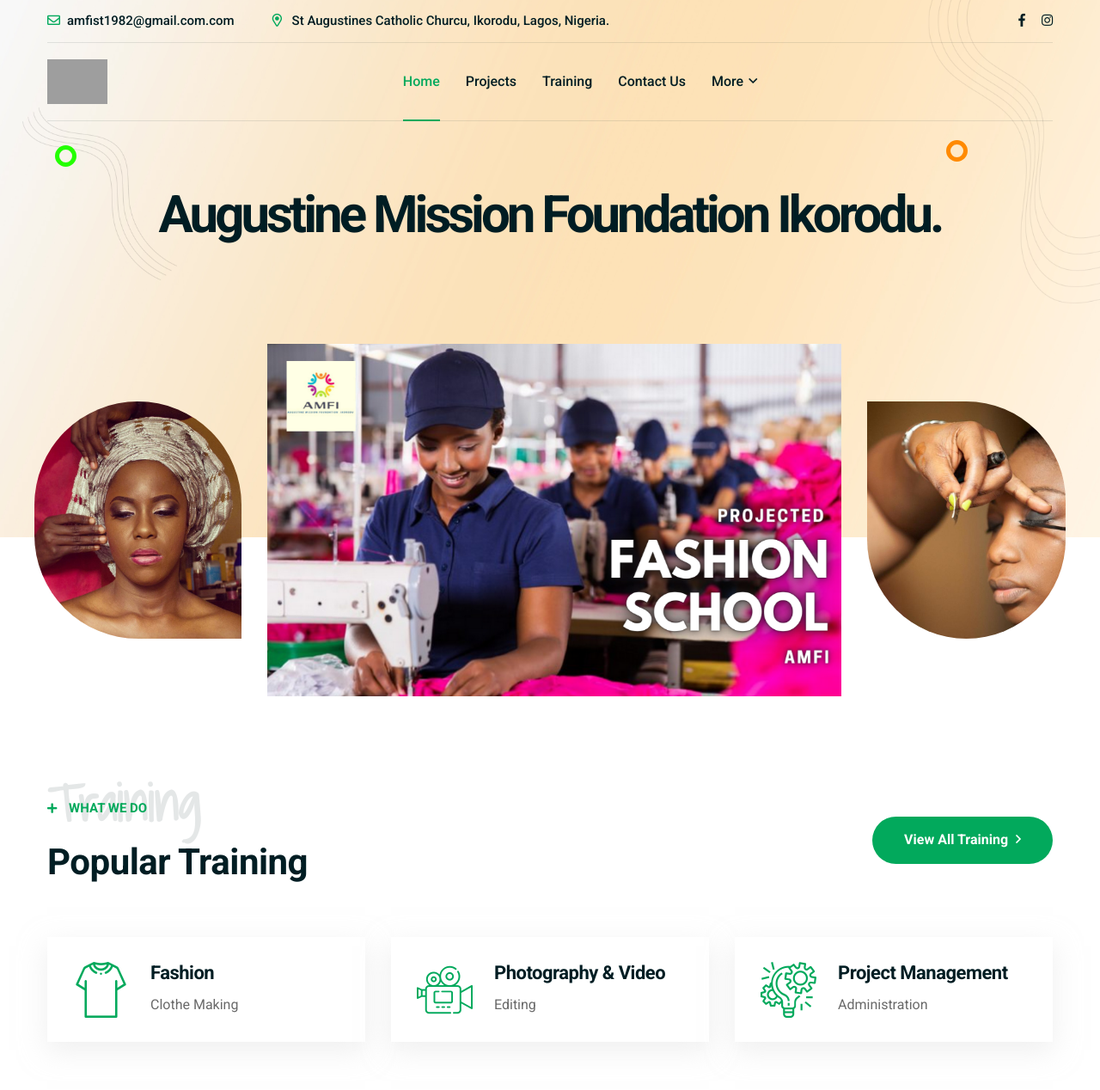
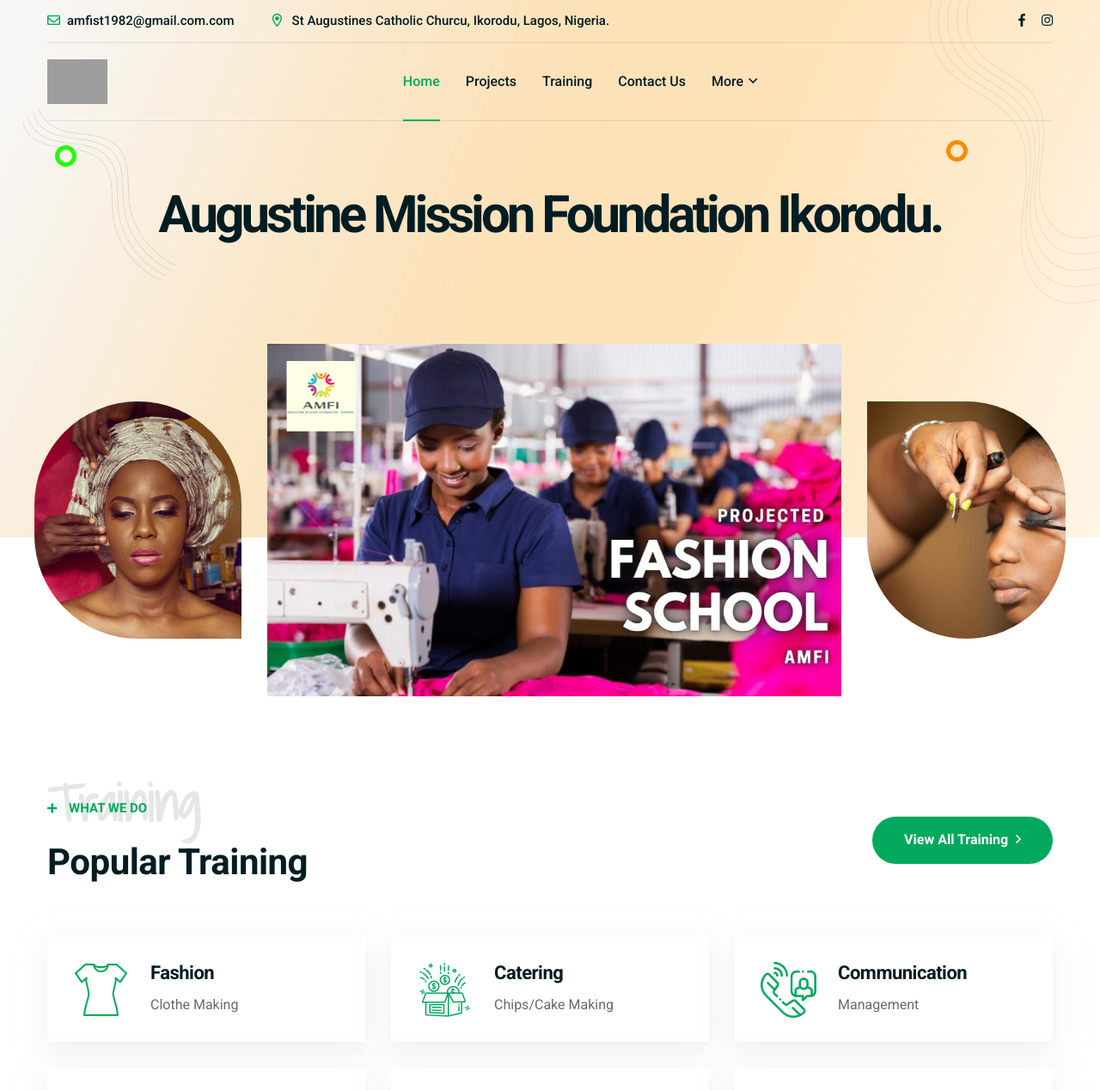
Before and after one commit to anthony-ogoke6/amfi, a Django app: page / in a window 1280 px wide; the page is wider, and only the part inside the window is pictured. Shown: the top 1268 px of that part at 86% size. Run offline with Django 4.2, Linux system fonts and the light colour scheme; data comes from the database, SQL or seed files in the repository; some libraries are stand-ins or nearby versions; some web fonts are replaced; grey boxes are pictures that could not be loaded.

Commit message:
made Training category section more dynamic

```diff
--- a/amfi/home/templates/home/index.html
+++ b/amfi/home/templates/home/index.html
@@ -88,7 +88,7 @@
 				<div class="col-xl-4 col-md-6 col-sm-10 wow fadeInUp" data-wow-delay="0.2s">
 					<div class="fancy-box-item mt-30">
 						<div class="icon">
-							<i class="flaticon-tshirt-1"></i>
+							<i class="flaticon-tshirt"></i>
 						</div>
 						<div class="content">
 							<h4 class="title"><a>Fashion</a></h4>
@@ -99,22 +99,58 @@
 				<div class="col-xl-4 col-md-6 col-sm-10 wow fadeInUp" data-wow-delay="0.3s">
 					<div class="fancy-box-item mt-30">
 						<div class="icon">
-							<i class="flaticon-video-camera"></i>
+							<i class="flaticon-open-box"></i>
 						</div>
 						<div class="content">
-							<h4 class="title"><a>Photography & Video</a></h4>
-							<p>Editing</p>
+							<h4 class="title"><a>Catering</a></h4>
+							<p>Chips/Cake Making</p>
 						</div>
 					</div>
 				</div>
 				<div class="col-xl-4 col-md-6 col-sm-10 wow fadeInUp" data-wow-delay="0.4s">
 					<div class="fancy-box-item mt-30">
 						<div class="icon">
+							<i class="flaticon-phone-call-1"></i>
+						</div>
+						<div class="content">
+							<h4 class="title"><a>Communication</a></h4>
+							<p>Management</p>
+						</div>
+					</div>
+				</div>
+				<div class="col-xl-4 col-md-6 col-sm-10 wow fadeInUp" data-wow-delay="0.4s">
+					<div class="fancy-box-item mt-30">
+						<div class="icon">
+							<i class="flaticon-reading-book"></i>
+						</div>
+						<div class="content">
+							<h4 class="title"><a>Project</a></h4>
+							<p>Writing</p>
+						</div>
+					</div>
+				</div>
+
+
+				<div class="col-xl-4 col-md-6 col-sm-10 wow fadeInUp" data-wow-delay="0.4s">
+					<div class="fancy-box-item mt-30">
+						<div class="icon">
+							<i class="flaticon-video-camera"></i>
+						</div>
+						<div class="content">
+							<h4 class="title"><a>Editing </a></h4>
+							<p>Photography & Video</p>
+						</div>
+					</div>
+				</div>
+
+				<div class="col-xl-4 col-md-6 col-sm-10 wow fadeInUp" data-wow-delay="0.4s">
+					<div class="fancy-box-item mt-30">
+						<div class="icon">
 							<i class="flaticon-project-management"></i>
 						</div>
 						<div class="content">
-							<h4 class="title"><a>Project Management</a></h4>
-							<p>Administration</p>
+							<h4 class="title"><a>Project</a></h4>
+							<p>Management</p>
 						</div>
 					</div>
 				</div>
@@ -193,10 +229,10 @@
 		<div class="container-fluid fluid-extra-padding">
 			<div class="common-heading text-center color-version-white mb-60">
 				<span class="tagline">
-					<i class="fas fa-plus"></i> Training
-					<span class="heading-shadow-text">Our Trainings</span>
+					<i class="fas fa-plus"></i> Training/Empowerment
+					<span class="heading-shadow-text">Our Trainings & Empowerment</span>
 				</span>
-				<h2 class="title">Explore Our Trainings</h2>
+				<h2 class="title">Explore</h2>
 			</div>
 			<div class="row project-slider-one project-items project-style-one no-shadow">
 				{% if training %}
@@ -207,7 +243,8 @@
 						<div class="content">
 							<div class="cats">
 
-								<a href="{{ i.get_absolute_url }}">Training</a>
+								<!-- <a href="{{ i.get_absolute_url }}">Training</a> -->
+								<a href="{{ i.get_absolute_url }}">{{ i.category }}</a>
 							</div>
 
 							<h2 class="title">
@@ -229,7 +266,7 @@
 							<!-- <span class="date"><i class="far fa-calendar-alt"></i> {{ i.created|date:"D, d M Y" }}</span>
 							 -->
 
-							 <a href="{{ i.get_absolute_url }}" class="main-btn bordered-btn">View More<i class="far fa-arrow-right"></i></a>
+							 <a href="{{ i.get_absolute_url }}" class="main-btn bordered-btn">Join Now<i class="far fa-arrow-right"></i></a>
 						</div>
 					</div>
 				</div>
```
